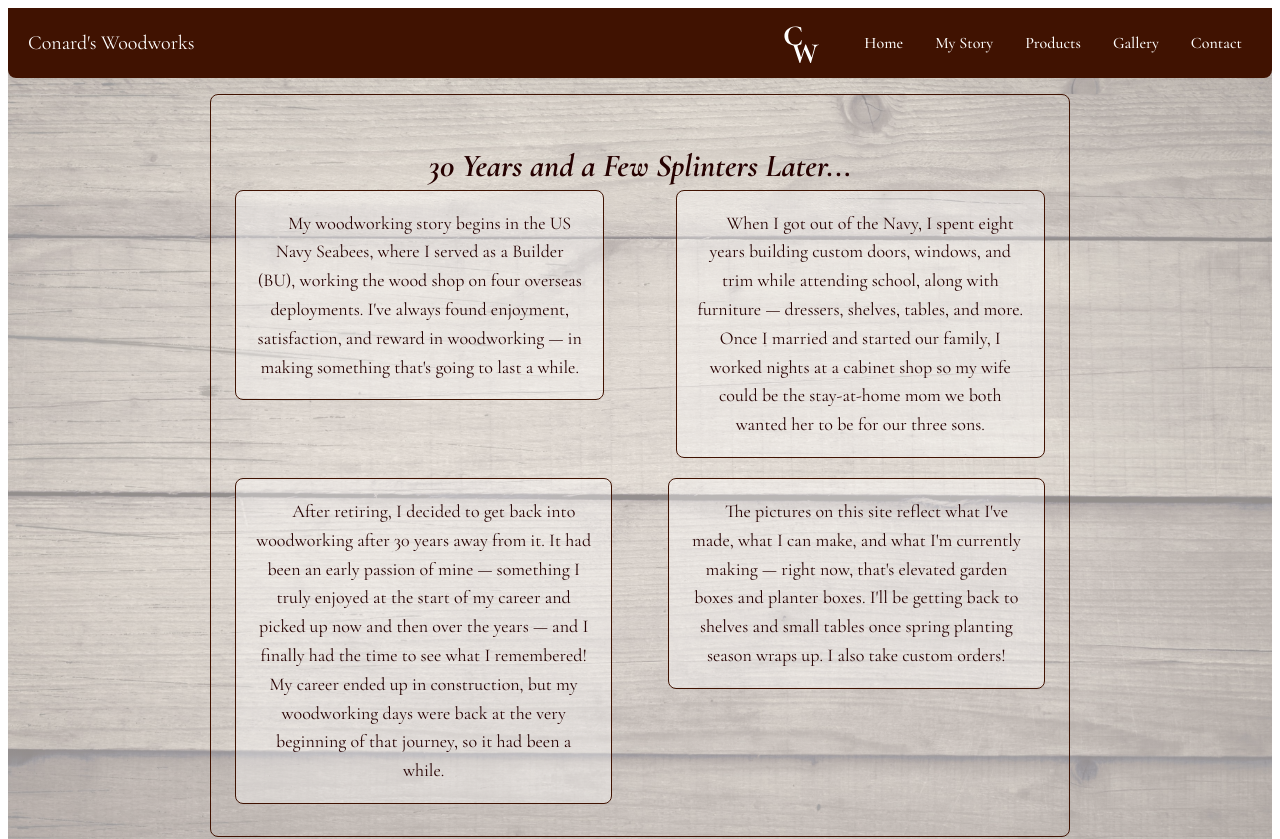
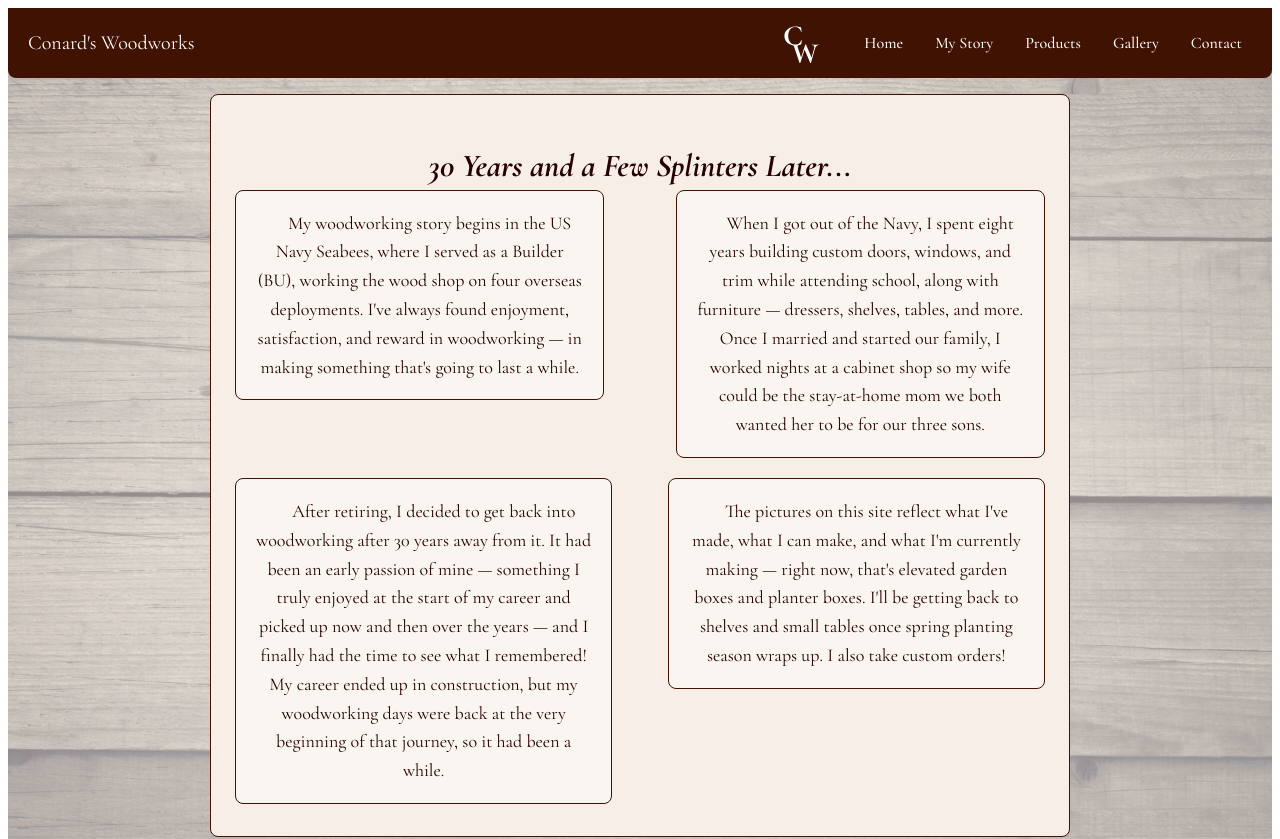
Before and after one commit to bconard36/conards-woodworks, a React (Vite) app: page /about in a window 1280 px wide. Shown: the top 839 px of the page. Built offline with nearby package versions, Linux system fonts and the light colour scheme; no server answers.

Commit message:
Added a background color to the transparent about container.

```diff
--- a/src/styles/About.css
+++ b/src/styles/About.css
@@ -11,6 +11,7 @@
   border-radius: 8px;
   border: 1px solid #401201;
   width: min(100%, 860px);
+  background-color: #f7efe7;
 }
 
 .about-content {
```
